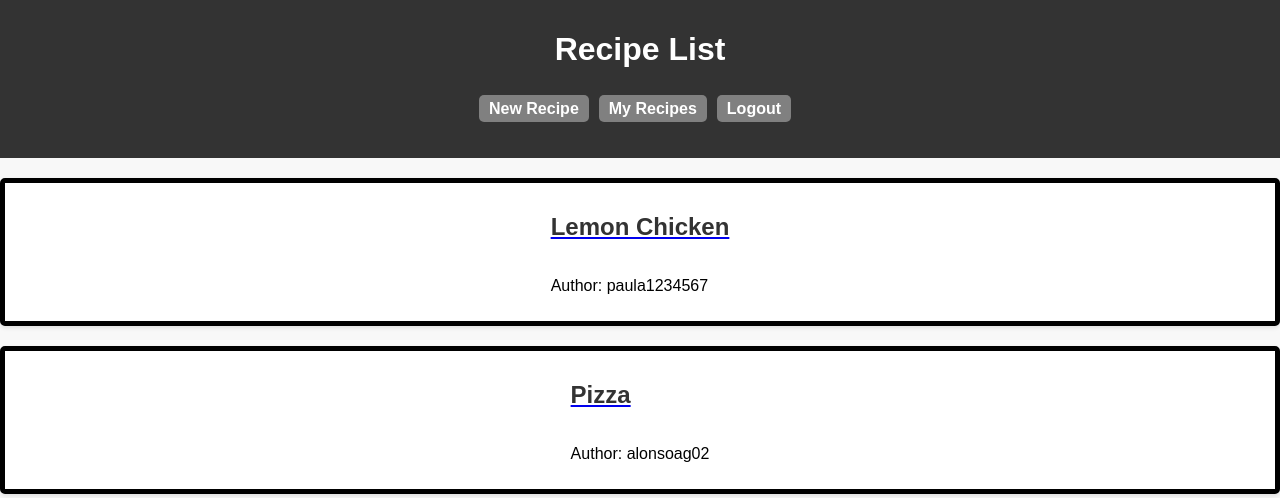
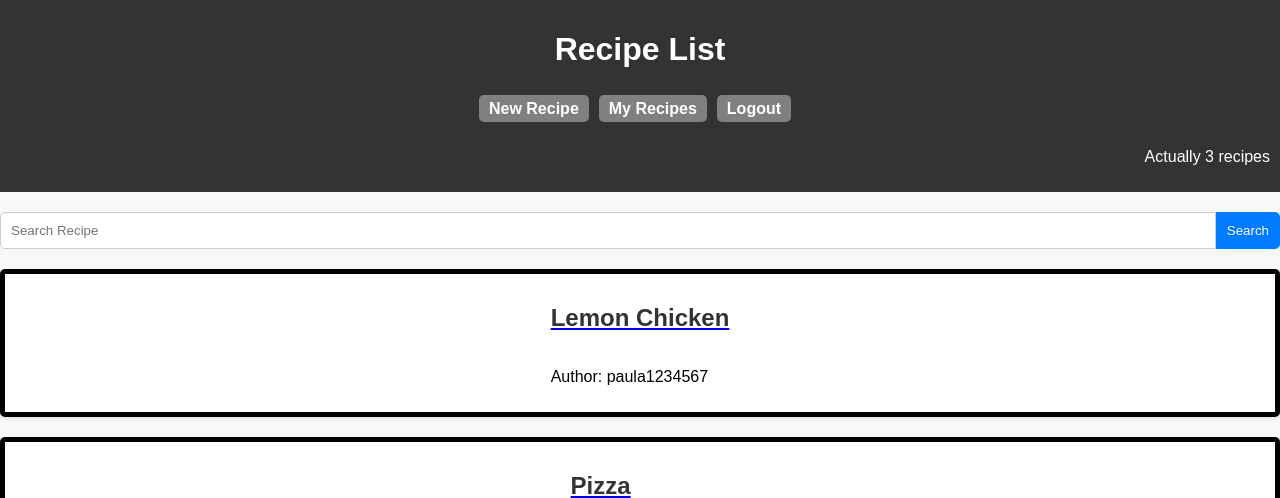
Before and after one commit to uo282834/recipeApp, a Django app: page /recipes/ in a window 1280 px wide. Shown: the top 498 px of the page. Run offline with Django 4.2, Linux system fonts and the light colour scheme; a user stored in the database is signed in; data comes from the database, SQL or seed files in the repository; both versions use the stored data as it was after the commit.

Commit message:
Some updates

```diff
--- a/mainapp/views.py
+++ b/mainapp/views.py
@@ -6,8 +6,13 @@ from .forms import RecipeForm, SignUpForm, SignInForm
 
 @login_required(login_url='/login')
 def recipe_list(request):
-    recipes = Recipe.objects.all()
-    return render(request, 'recipe_list.html', {'recipes': recipes})
+    query = request.GET.get('q')  # Obtén el parámetro de búsqueda desde la URL
+    if query:
+        recipes = Recipe.objects.filter(title__icontains=query)
+    else:
+        recipes = Recipe.objects.all()
+
+    return render(request, 'recipe_list.html', {'recipes': recipes, 'query': query, 'number': len(recipes)})
 
 @login_required(login_url='/login')
 def new_recipe(request):
@@ -62,7 +67,7 @@ def signin(request):
 def my_recipes(request):
     user = request.user
     recipes = Recipe.objects.filter(author=user)
-    return render(request, 'my_recipes.html', {'recipes': recipes})
+    return render(request, 'my_recipes.html', {'recipes': recipes, 'number': len(recipes)})
 
 @login_required(login_url='/login')
 def delete_recipe(request, pk):
--- a/templates/recipe_detail.html
+++ b/templates/recipe_detail.html
@@ -138,7 +138,7 @@
     <a id = "delete" href="{% url 'recipe_delete' pk=recipe.pk %}">Delete Recipe</a>
     {% endif %}
     {% if request.user == recipe.author %}
-    <a id = "edit" href="{% url 'recipe_edit' pk=recipe.pk %}">Editar Receta</a>
+    <a id = "edit" href="{% url 'recipe_edit' pk=recipe.pk %}">Edit Recipe</a>
     {% endif %}
         <h2>{{ recipe.title }}</h2>
         <p>Author: {{ recipe.author.username }}</p>
--- a/templates/recipe_list.html
+++ b/templates/recipe_list.html
@@ -94,6 +94,35 @@
             height: auto;
             border-radius: 5px;
         }
+        .search-form {
+        display: flex;
+        margin-bottom: 20px;
+        }
+
+    .search-input {
+        flex: 1;
+        padding: 10px;
+        border: 1px solid #ccc;
+        border-radius: 5px 0 0 5px;
+    }
+
+    .search-button {
+        padding: 10px;
+        background-color: #007bff;
+        color: #fff;
+        border: 1px solid #007bff;
+        border-radius: 0 5px 5px 0;
+        cursor: pointer;
+    }
+
+    /* Estilos para el mensaje de no resultados */
+    .no-results {
+        color: #d9534f; /* Rojo (puedes cambiarlo según tus preferencias) */
+        font-weight: bold;
+    }
+    #numberOf{
+        text-align: right;
+    }
     </style>
 </head>
 <body>
@@ -116,7 +145,13 @@
         <li><a href="{% url 'logout' %}">Logout</a></li>
     </ul>
 </nav>
+    <p id = "numberOf">Actually {{ number }} recipes</p>
 </header>
+<form method="get" action="{% url 'recipe_list' %}" class="search-form">
+    <input type="text" name="q" placeholder="Search Recipe" value="" class="search-input">
+    <button type="submit" class="search-button">Search</button>
+</form>
+{% if recipes %}
 {% for recipe in recipes %}
     <div class="recipe-container">
         <a href="{{ recipe.id }}">
@@ -125,6 +160,8 @@
         <p>Author: {{ recipe.author.username }}</p>
     </div>
 {% endfor %}
-
+{% else %}
+     <p class="no-results">Not Found</p>
+{% endif %}
 </body>
 </html>
```
Also changed, not shown: templates/my_recipes.html (+38 -1 lines), db.sqlite3.
